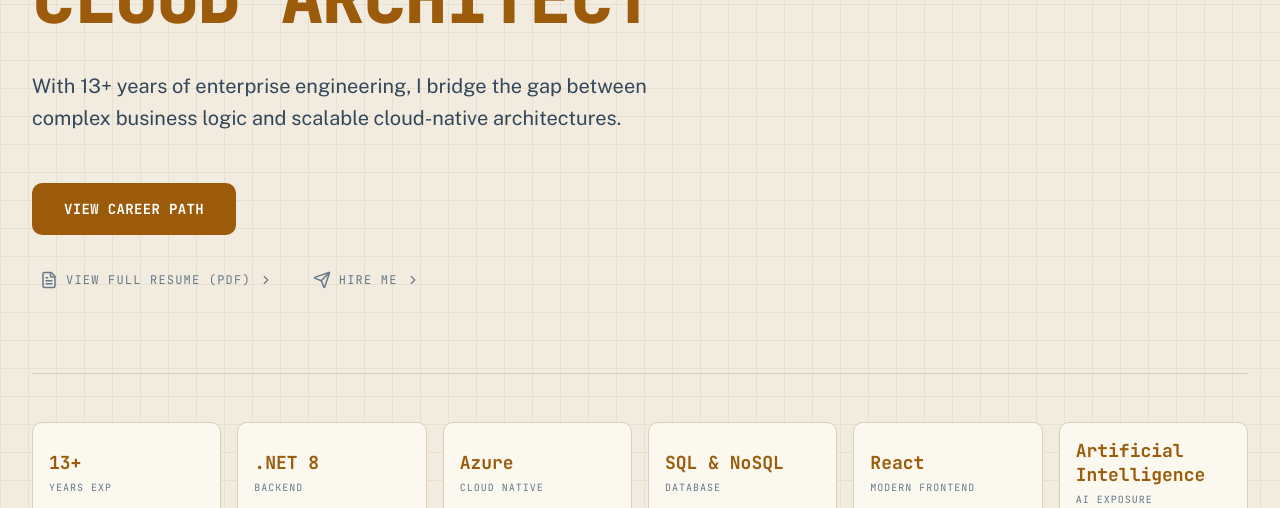
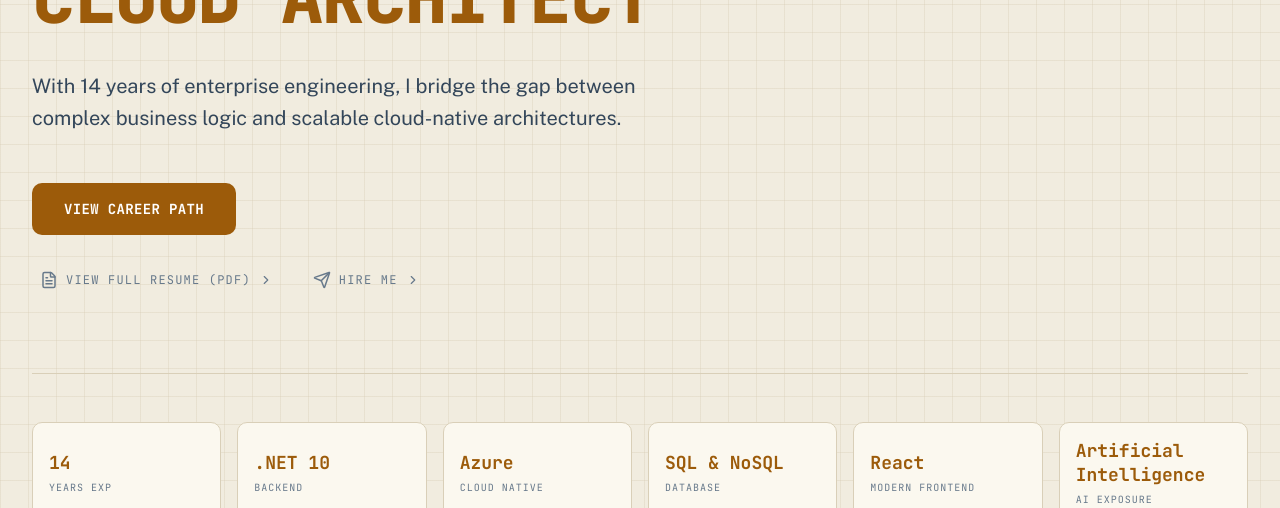
Before and after one commit to kesavanpotti-dharshan/personal-portfolio-platform-frontend-react, a React (Vite) app: page / in a window 1280 px wide. Shown: the part 444-952 px from the top of the page. Built offline with nearby package versions, Linux system fonts and the light colour scheme; no server answers.

Commit message:
fix: update experience and skills to reflect accurate years and technologies

```diff
--- a/components/Hero.tsx
+++ b/components/Hero.tsx
@@ -2,8 +2,8 @@ import React from "react";
 import { ChevronRight, FileText, Send } from "lucide-react";
 
 const STATS = [
-  { value: "13+", label: "Years Exp" },
-  { value: ".NET 8", label: "Backend" },
+  { value: "14", label: "Years Exp" },
+  { value: ".NET 10", label: "Backend" },
   { value: "Azure", label: "Cloud Native" },
   { value: "SQL & NoSQL", label: "Database" },
   { value: "React", label: "Modern Frontend" },
@@ -28,7 +28,7 @@ const Hero: React.FC = () => {
             <span className="text-accent">Cloud Architect</span>
           </h1>
           <p className="font-sans text-lg sm:text-xl text-muted-1 mb-12 leading-relaxed max-w-2xl animate-fade-in [animation-delay:400ms]">
-            With 13+ years of enterprise engineering, I bridge the gap between
+            With 14 years of enterprise engineering, I bridge the gap between
             complex business logic and scalable cloud-native architectures.
           </p>
           <div className="flex flex-wrap gap-5 items-center animate-fade-in [animation-delay:600ms]">
--- a/data.ts
+++ b/data.ts
@@ -12,14 +12,14 @@ export const PERSONAL_INFO = {
   visa: "H1B – i140 Approved",
   email: "kesavanpotti.dharshan@gmail.com",
   summary:
-    "Professional Software Developer with over 13 years of extensive experience in all phases of the Software Development Life Cycle (SDLC). Expert in designing, developing, and deploying enterprise-grade web applications using Microsoft technologies, Cloud-native architectures (Azure/Kubernetes), and modern frontend frameworks like React.",
+    "Professional Software Developer with over 14 years of extensive experience in all phases of the Software Development Life Cycle (SDLC). Expert in designing, developing, and deploying enterprise-grade web applications using Microsoft technologies, Cloud-native architectures (Azure/Kubernetes), and modern frontend frameworks like React.",
 };
 
 export const SKILL_CATEGORIES: SkillCategory[] = [
   {
     category: ".NET Ecosystem",
     skills: [
-      ".NET 8",
+      ".NET 10",
       ".NET Core",
       "ASP.NET MVC",
       "Web API",
```
